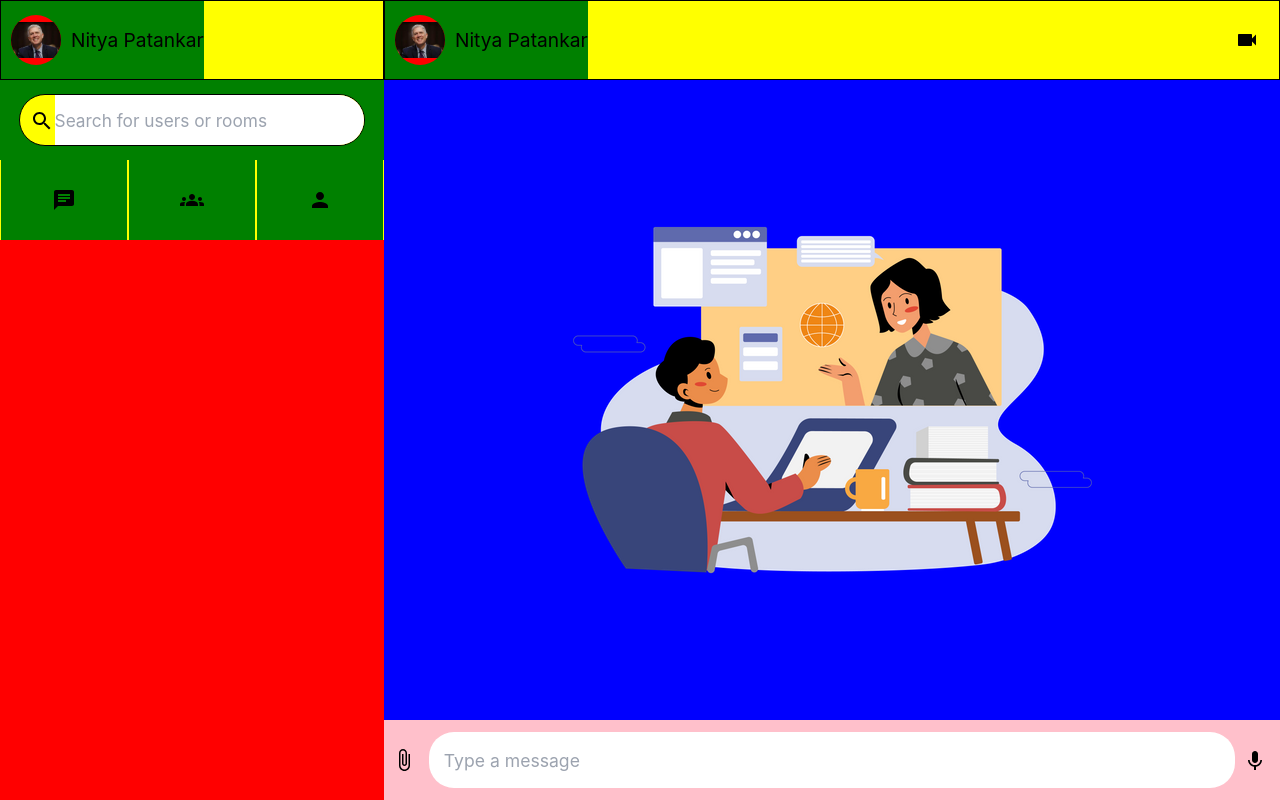
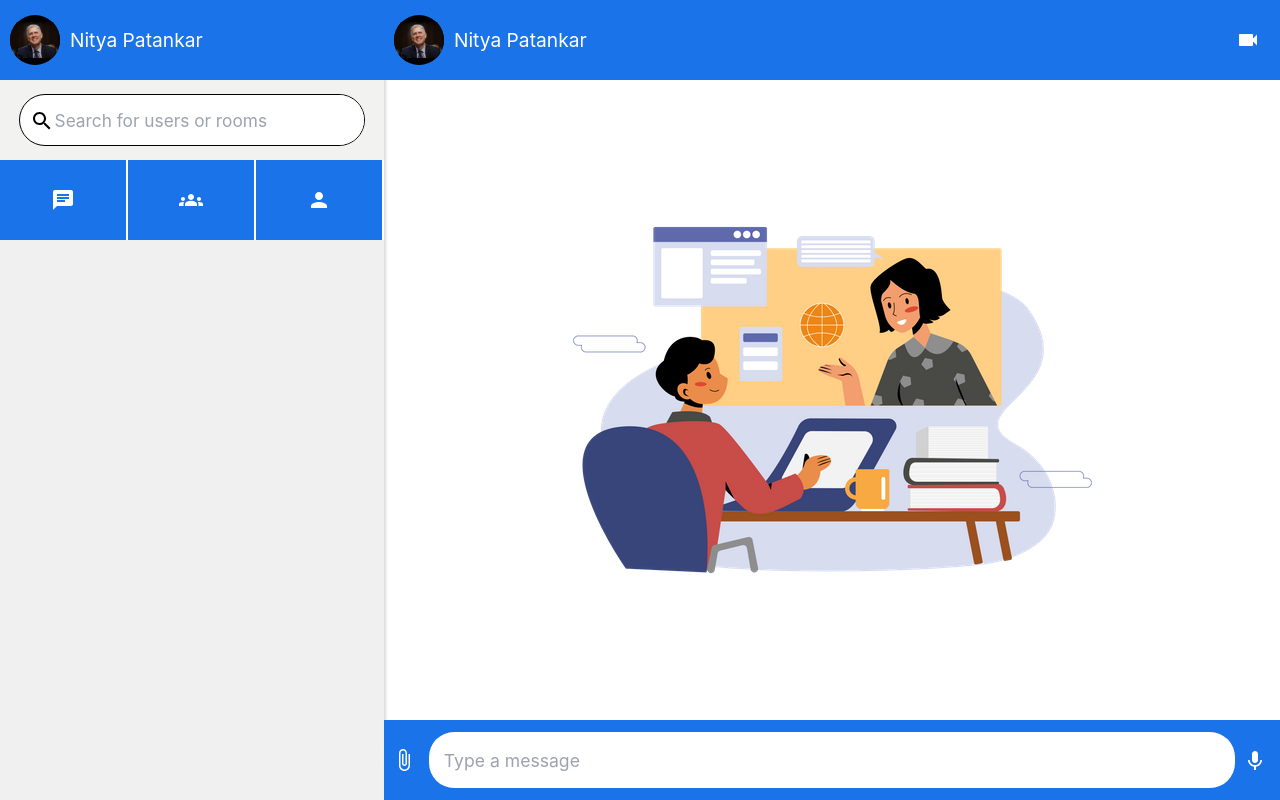
Before and after one commit to Yash621/meta-meet, a Next.js app in the folder frontend/: page /chat in a window 1280 px wide. Built offline with nearby package versions, Linux system fonts and the light colour scheme.

Commit message:
completed chat ui

```diff
--- a/frontend/pages/chat/chatPage.module.css
+++ b/frontend/pages/chat/chatPage.module.css
@@ -4,7 +4,7 @@
   display: flex;
   justify-content: center;
   align-items: center;
-  background-color: red;
+  /* background-color: red; */
 }
 .contactContainer {
   width: 30%;
@@ -13,7 +13,9 @@
   flex-direction: column;
   justify-content: center;
   align-items: center;
-  background-color: blue;
+  /* border-right: 1px solid white; */
+  box-shadow: rgba(0, 0, 0, 0.15) 1.95px 1.95px 2.6px;
+  /* background-color: blue; */
 }
 .chatContainer {
   width: 70%;
@@ -22,7 +24,8 @@
   flex-direction: column;
   justify-content: center;
   align-items: center;
-  background-color: green;
+
+  /* background-color: green; */
 }
 .headerContainer {
   width: 100%;
@@ -30,11 +33,13 @@
   display: flex;
   align-items: center;
   justify-content: space-between;
-  background-color: yellow;
-  border: 1px solid black;
+  background-color: #1a73e8;
+  color: white;
+  /* border: 1px solid black; */
 }
 .profileAvatarContainer {
-  background-color: red;
+  cursor: pointer;
+  background-color: black;
   border-radius: 50%;
   margin-left: 10px;
   margin-right: 10px;
@@ -48,7 +53,7 @@
 }
 
 .searchBarContainer {
-  background-color: green;
+  background-color: #f2f3f1;
   width: 100%;
   height: 10%;
   display: flex;
@@ -56,7 +61,7 @@
   justify-content: center;
 }
 .OptionsIconContainer {
-  background-color: yellow;
+  background-color: #1a73e8;
   width: 100%;
   height: 10%;
   display: flex;
@@ -64,12 +69,12 @@
   justify-content: space-around;
 }
 .contactListContainer {
-  background-color: red;
+  background-color: #f0f0f0;
   width: 100%;
   height: 70%;
 }
 .chat {
-  background-color: blue;
+  /* background-color: blue; */
   width: 100%;
   height: 80%;
   display: flex;
@@ -78,7 +83,7 @@
   align-items: center;
 }
 .chatInputContainer {
-  background-color: pink;
+  background-color: #1b73e9;
   width: 100%;
   height: 10%;
   display: flex;
@@ -95,7 +100,7 @@
 .searchBar {
   width: 90%;
   height: 65%;
-  background-color: yellow;
+  background-color: white;
   border: 1px solid black;
   border-radius: 30px;
   display: flex;
@@ -121,15 +126,17 @@
   cursor: pointer;
 }
 .OptionsIconContainer div {
-  background-color: green;
+  /* background-color: green; */
+  border-right: 2px solid white;
+  color: white;
   display: flex;
   align-items: center;
   justify-content: center;
   height: 100%;
-  width: 33%;
+  width: 33.3%;
 }
 .profileOverviewContainer {
-  background-color: green;
+  /* background-color: green; */
   width: auto;
   height: 100%;
   display: flex;
@@ -141,6 +148,7 @@
   height: 30px;
   margin-right: 20px;
   cursor: pointer;
+  color: white;
 }
 .chatInput {
   height: 70%;
--- a/frontend/pages/chat/index.tsx
+++ b/frontend/pages/chat/index.tsx
@@ -4,10 +4,8 @@ import chatPageCSS from "./chatPage.module.css";
 import Image from "next/image";
 import graphic from "../../public/static/images/landing-page-icon.png";
 import SearchIcon from "@mui/icons-material/Search";
-import MessageIcon from "@mui/icons-material/Message";
 import PersonIcon from "@mui/icons-material/Person";
 import GroupsIcon from "@mui/icons-material/Groups";
-import ChatBubbleIcon from "@mui/icons-material/ChatBubble";
 import VideocamIcon from "@mui/icons-material/Videocam";
 import KeyboardVoiceIcon from "@mui/icons-material/KeyboardVoice";
 import AttachFileIcon from "@mui/icons-material/AttachFile";
```
